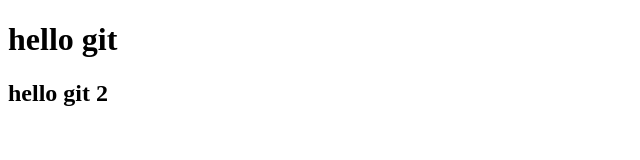
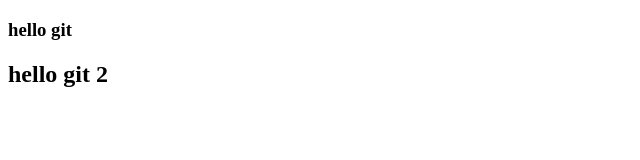
Before and after one commit to Kostikan/git_test2, a plain HTML site: page index.html in a window 1280 px wide. Shown: the whole page, without its empty margins (0-640 px from the left). Drawn offline with Linux system fonts and the light colour scheme.

Commit message:
h1 to h3

```diff
--- a/index.html
+++ b/index.html
@@ -7,7 +7,7 @@
 	<title>Title</title>
 </head>
 <body>
-	<h1>  hello git</h1>
+	<h3>  hello git</h3>
 	<h2>hello git 2</h2>
 </body>
 </html>
```
